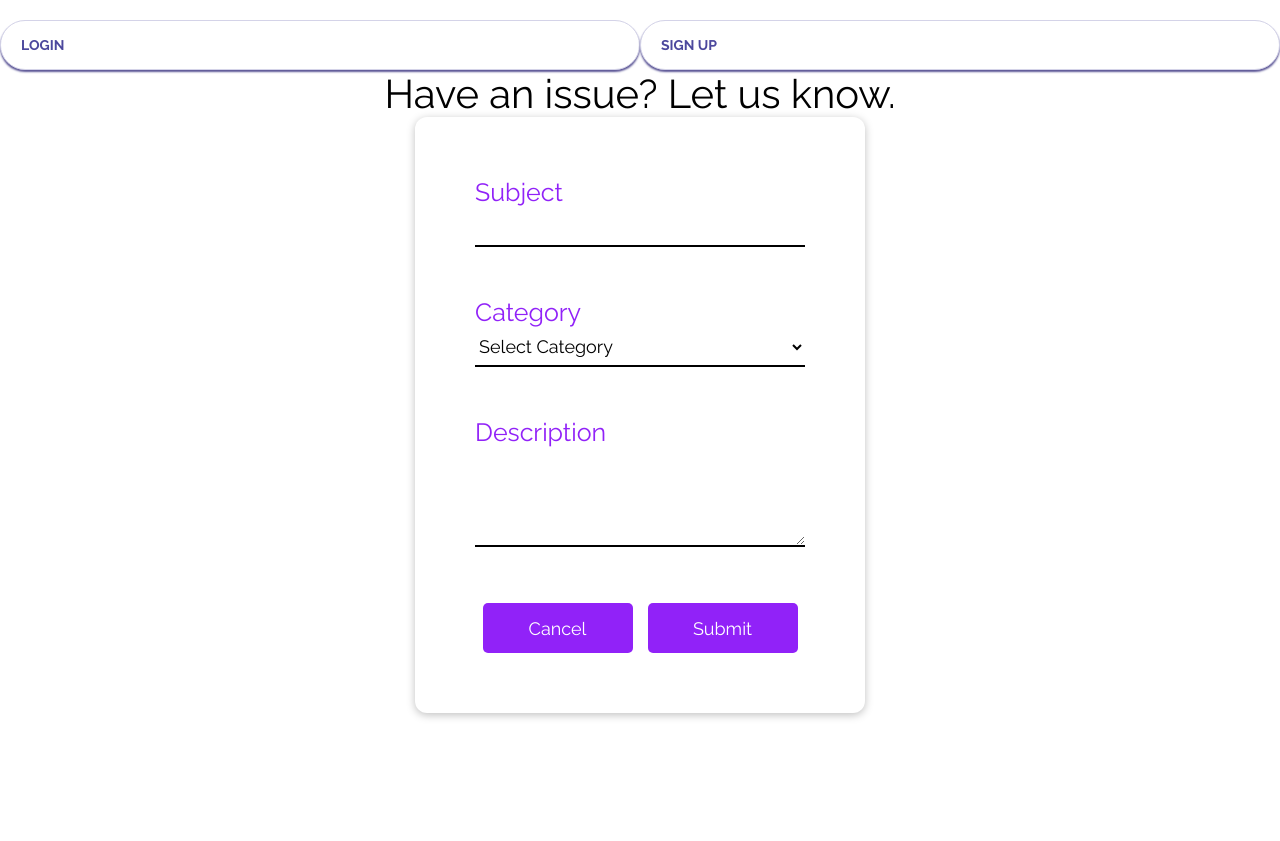
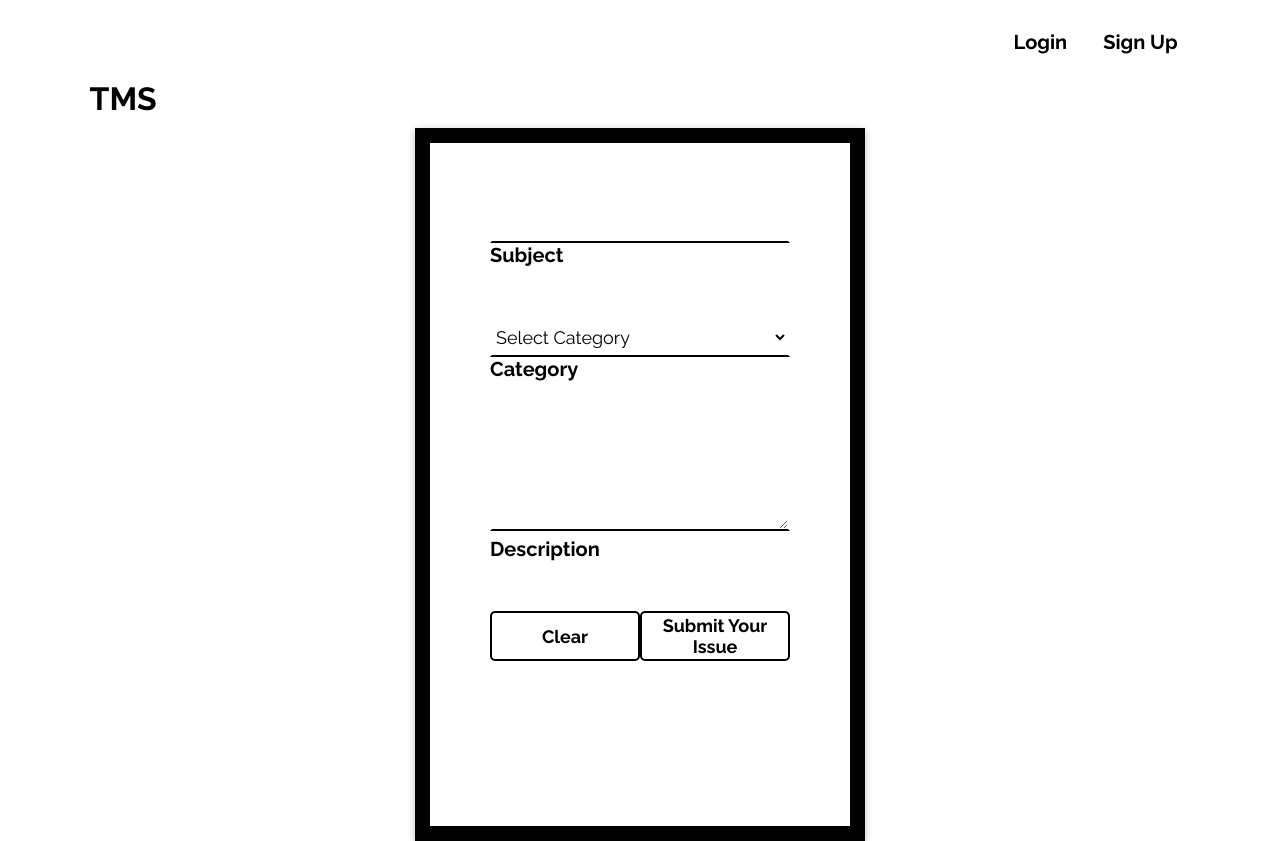
Before and after one commit to ticket-tiger/ticket-management-system, a React (Create React App) app: page /create-ticket in a window 1280 px wide. Before the commit the page ends 800 px from the top, so only its background shows below. Built offline with nearby package versions, Linux system fonts and the light colour scheme.

Commit message:
Styled SubmitTicket component and NavBar

```diff
--- a/src/App.css
+++ b/src/App.css
@@ -1,5 +1,13 @@
 :root {
   --purple: rgb(145, 34, 248);
+}
+
+/* body {
+  background: linear-gradient(90deg, rgba(2,0,36,1) 0%, rgba(145,34,248,1) 0%, rgba(255,255,255,1) 100%);
+} */
+
+button {
+  cursor: pointer;
 }
 
 .submit-ticket-container {
--- a/src/components/CreateAccount/CreateAccount.css
+++ b/src/components/CreateAccount/CreateAccount.css
@@ -4,11 +4,12 @@
   left: 50%;
   transform: translate(-50%, -50%);
   white-space: nowrap;
+  font-weight: normal;
 }
 
 .create-account-form-input-group {
   position: absolute;
-  top: 47%;
+  top: 45%;
   left: 50%;
   transform: translate(-50%, -50%);
   height: 25%;
@@ -24,15 +25,25 @@
 
 .create-account-form-label {
   font-size: 20px;
+  color: var(--purple);
   display: block;
+  font-weight: bold;
 }
 
 .create-account-form-input {
   font-size: 30px;
   height: 50px;
   width: 100%;
-  border-radius: 10px;
-  border: none;
+  border: 2px solid transparent;
+  border-bottom: 2px solid black;
+  box-sizing: border-box;
+  transition: .3s;
+}
+
+.create-account-form-input:focus, .create-account-form-input:hover {
+  outline-color: var(--purple);
+  border-radius: 5px;
+  border: 2px solid var(--purple);
 }
 
 .create-account-submit-button {
@@ -41,12 +52,19 @@
   left: 50%;
   transform: translate(-50%, 50%);
   height: 45px;
-  width: 80%;
+  width: 60%;
   border-radius: 50px;
   border: none;
   font-size: 20px;
   background-color: var(--purple);
   color: white;
+  box-shadow: 0px 2px 2px #5C5696;
+  transition: .3s;
+}
+
+.create-account-submit-button:hover {
+  height: 47px;
+  width: 62%;
 }
 
  .status-400 {
--- a/src/components/NavBar/NavBar.css
+++ b/src/components/NavBar/NavBar.css
@@ -1,25 +1,55 @@
+.logo {
+	position: absolute;
+	top: 10vh;
+	left: 7vw;
+}
+
 .navbar {
 	display: flex;
-	justify-content: space-between;
+	flex-direction: row;
+	justify-content: space-around;
+	margin-right: 7vw;
+	height: 10vh;
+	float: right;
 }
 
 .navbar-button {
+	width: 100px;
+	background-color: transparent;
+	font-size: 20px;
+	font-weight: 700;
+	border: none;
+	transition: .3s;
+}
 
+.navbar-button:hover {
+	color: var(--purple);
 }
 
 .user-modal-button-group {
 	position: absolute;
-	top: -8%;
-	height: 8%;
+	top: -4%;
+	height: 4%;
 	width: 100%;
 }
 
 .user-modal-button {
 	height: 100%;
-	width: 50%;
+	width: 10%;
+	background-color: var(--purple);
+	color: white;
+	transition: .3s;
+	border: none;
+}
+
+.user-modal-button:hover {
+	background-color: white;
+	color: var(--purple);
+	border: none;
 }
 
 .user-modal-button:disabled {
-	background-color: grey;
-	color: white;
+	background-color: white;
+	color: black;
+	cursor: auto;
 }
--- a/src/components/NavBar/NavBar.js
+++ b/src/components/NavBar/NavBar.js
@@ -33,26 +33,27 @@ const NavBar = () => {
 
   return (
     <div>
+      <h1 className="logo">TMS</h1>
       <nav className="navbar">
         {auth.email ? (
           <>
             <Link to="/view-tickets">
-              <button type="button">
+              <button type="button" className="navbar-button">
                 View Your Tickets
               </button>
             </Link>
-            <button type="button" onClick={handleLogout}>
+            <button type="button" onClick={handleLogout} className="navbar-button">
               Logout
             </button>
           </>
         )
           : (
             <>
-              <button type="button" onClick={openLoginModal} className="button navbar-button login__signup">
+              <button type="button" onClick={openLoginModal} className="navbar-button">
                 <span className="button__text">Login</span>
                 <i className="button__icon fas fa-chevron-right" />
               </button>
-              <button type="button" onClick={openCreateAccountModal} className="button navbar-button login__signup">
+              <button type="button" onClick={openCreateAccountModal} className="navbar-button">
                 <span className="button__text">Sign Up</span>
                 <i className="button__icon fas fa-chevron-right" />
               </button>
--- a/src/components/reusableComponents/Modal.css
+++ b/src/components/reusableComponents/Modal.css
@@ -14,8 +14,8 @@
   top: 50%;
   transform: translate(-50%, -50%);
   height: 80vh;
-  width: 35vw;
-  background: white;
+  width: 30vw;
+  background-color: transparent;
   z-index: 1;
 }
 
@@ -23,4 +23,18 @@
   position: absolute;
   top: 5%;
   right: 5%;
+  height: 35px;
+  width: 35px;
+  border: none;
 }
+
+.modal-close-image {
+  height: 30px;
+  width: 30px;
+  transition: .3s;
+}
+
+.modal-close-image:hover {
+  height: 33px;
+  width: 33px;
+}
--- a/src/components/reusableComponents/Modal.js
+++ b/src/components/reusableComponents/Modal.js
@@ -1,12 +1,14 @@
 import React from 'react';
 import PropTypes from 'prop-types';
+import closeModal from '../../images/close-modal.png';
 import './Modal.css';
 
 const Modal = ({ closeForm, children }) => (
   <div className="modal-background">
     <div className="modal">
+
       <button className="modal-close-button" type="button" onClick={closeForm}>
-        Close
+        <img className="modal-close-image" src={closeModal} alt="Close Modal" />
       </button>
       {children}
     </div>
--- a/src/pages/SubmitTicket/SubmitTicket.css
+++ b/src/pages/SubmitTicket/SubmitTicket.css
@@ -1,5 +1,8 @@
 .form {
-  position: relative;
+  position: absolute;
+  top: 16%;
+  left: 50%;
+  transform: translate(-50%);
   justify-content: center;
   align-items: center;
   width: 30%;
@@ -7,8 +10,9 @@
   box-shadow: 0 2px 8px rgba(0, 0, 0, 0.25);
   margin: auto;
   padding: 60px;
-  border-radius: 12px;
-  background-color: white;
+  /* border-radius: 12px; */
+  border: 15px solid black;
+  background-color: transparent;
   font-size: 25px;
 }
 
@@ -19,29 +23,35 @@
 .form-label {
   display: block;
   text-align: left;
-  font-weight: 500;
+  font-size: 20px;
+  font-weight: 700;
   width: fit-content;
-  color: var(--purple);
+  color: black;
+  transition: .3s;
 }
 
 .form-input {
+  background-color: transparent;
   text-align: left;
   margin: 0;
   padding: 0;
   height: 40px;
   width: 100%;
-  border: none;
+  border: 2px solid transparent;
   border-bottom: 2px solid black;
+  box-sizing: border-box;
+  transition: .3s;
   font-size: 18px;
-  box-sizing: border-box;
 }
 
-.form-input:focus {
-  /* outline: none; */
+.form-input:focus, .form-input:hover {
   outline-color: var(--purple);
-  border-radius: 5px;
-  border: none;
-  /* border-bottom: 4px solid var(--purple); */
+  /* border-radius: 5px; */
+  border: 2px solid var(--purple);
+}
+
+.form-input:focus + label, .form-input:hover + label {
+  color: var(--purple);
 }
 
 #category-dropdown {
@@ -56,28 +66,36 @@
   text-align: center;
   display: flex;
   justify-content: space-around;
+  height: 155px;
 }
 
 .form-button {
   height: 50px;
   width: 150px;
-  border: none;
+  border: 2px solid black;
   border-radius: 5px;
-  background: var(--purple);
+  background: white;
   font-size: 18px;
-  color: white;
-  cursor: pointer;
+  font-weight: 700;
+  color: black;
+  transition: .3s;
 }
 
-.textarea
-{
+.form-button:hover {
+  /* height: 53px;
+  width: 153px; */
+  color: var(--purple);
+  border: 3px solid var(--purple);
+}
+
+.textarea {
    border:1px solid #999999;
    width:100%;
    margin:5px 0;
    padding:3px;
 }
-.submit-ticket
-{
+
+.submit-ticket {
   position: absolute;
   top: 50%; right: 50%;
   transform: translate(50%,-50%);
@@ -92,6 +110,7 @@
   background-color: white;
   border: black 2px solid;
 }
+
 .title {
   font-family: -apple-system, BlinkMacSystemFont, 'Segoe UI', Roboto, Oxygen, Ubuntu, Cantarell, 'Open Sans', 'Helvetica Neue', sans-serif;
   color: white;
@@ -105,13 +124,9 @@
   background: linear-gradient(to right, orange , yellow, green, cyan, blue, violet);
   -webkit-background-clip: text;
   -webkit-text-fill-color: transparent;
-
-
 }
 
-.submit-ticket__button
-{
-
+.submit-ticket__button {
   align-items: center;
   position: relative;
   font-size: 1rem;
@@ -130,9 +145,7 @@
   color: #40005d;
   background-color: white;
   opacity: 1;
-
  }
-
 
 .submit-ticket__button:hover {
   color: #40005d;
@@ -158,8 +171,8 @@
    display: flex;
    justify-content: space-evenly;
    width: auto;
+ }
 
- }
  .priority-level__text{
    padding-left: 2vh;
    color:cadetblue;
@@ -170,8 +183,6 @@
  .priority-select {
    padding-left: 2vh;
    color:cadetblue;
-
-
  }
 
  @media screen and (max-width: 768px) {
--- a/src/pages/SubmitTicket/SubmitTicket.js
+++ b/src/pages/SubmitTicket/SubmitTicket.js
@@ -62,25 +62,22 @@ const SubmitTicket = () => {
     setState({ ticketCategory: '' });
   };
 
-  const clickHandler2 = () => {
-
+  const clickHandler2 = (event) => {
+    event.preventDefault();
   };
 
   return (
     <>
-      <h1 className="submit-ticket-heading">Have an issue? Let us know.</h1>
+      {/* <h1 className="submit-ticket-heading">Have an issue? Let us know.</h1> */}
       {responseStatus ? <p data-testid="responseStatus">{responseStatus}</p> : null}
       <form className="form">
         <div className="form-element">
+          <input id="subject-input" className="form-input" type="text" name="subjectText" value={state.subjectText || ''} onChange={handleChange} />
           <label className="form-label" htmlFor="subject-input">
             <div className="label-text">Subject</div>
           </label>
-          <input id="subject-input" className="form-input" type="text" name="subjectText" value={state.subjectText || ''} onChange={handleChange} />
         </div>
         <div className="form-element">
-          <label className="form-label" htmlFor="category-dropdown">
-            <div className="label-text">Category</div>
-          </label>
           <select id="category-dropdown" className="form-input" name="ticketCategory" value={state.ticketCategory} onChange={handleChange}>
             <option value="" disabled hidden>Select Category</option>
             <option value="Vendor Issues">Vendor Issues</option>
@@ -89,24 +86,27 @@ const SubmitTicket = () => {
             <option value="Returns">Returns</option>
             <option value="Other">Other</option>
           </select>
+          <label className="form-label" htmlFor="category-dropdown">
+            <div className="label-text">Category</div>
+          </label>
         </div>
         <div className="form-element">
+          <textarea id="description-textarea" className="form-input form-textarea" name="descriptionText" value={state.descriptionText} onChange={handleChange} />
           <label className="form-label" htmlFor="description-textarea">
             <div className="label-text">Description</div>
           </label>
-          <textarea id="description-textarea" className="form-input form-textarea" name="descriptionText" value={state.descriptionText} onChange={handleChange} />
         </div>
         <div className="form-button-group">
-          <button className="form-button" type="submit" onClick={() => clickHandler2()}>
-            Cancel
+          <button className="form-button form-clear-button" type="button" onClick={(e) => clickHandler2(e)}>
+            Clear
           </button>
           <button
-            className="form-button"
+            className="form-button form-submit-button"
             type="submit"
             // className = 'submit-ticket__button'
             onClick={(e) => clickHandler(e)}
           >
-            Submit
+            Submit Your Issue
           </button>
         </div>
       </form>
```
Also changed, not shown: src/images/close-modal.png (added).
